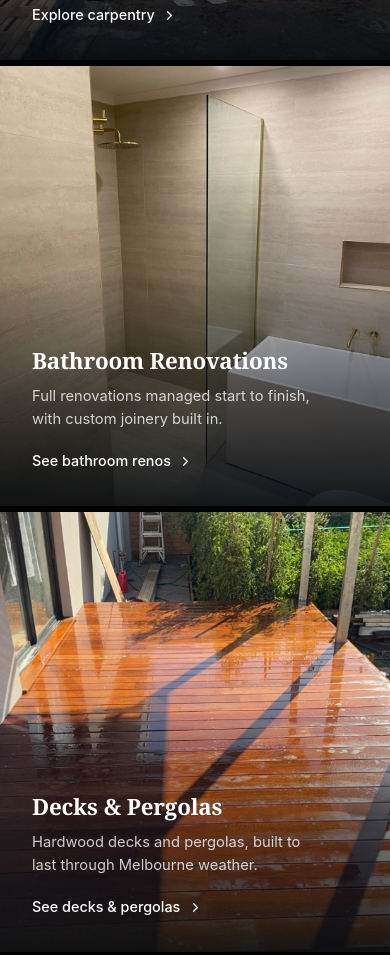
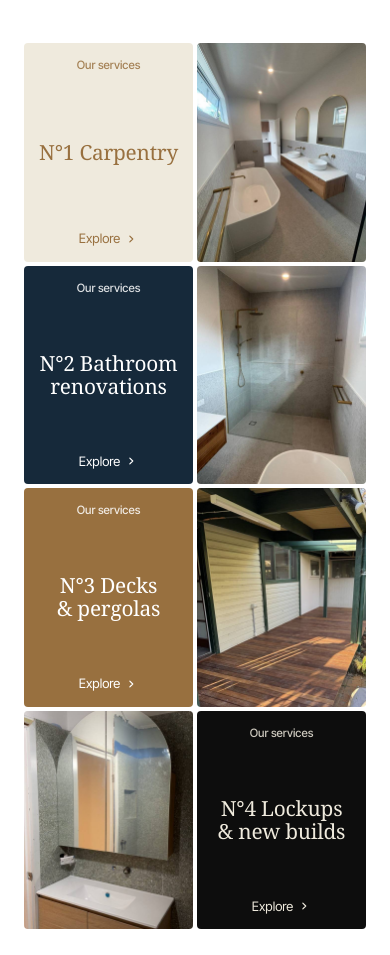
Before and after one commit to suterasites/Timbrbuilt, a plain HTML site: page index.html in a window 390 px wide. Shown: the part 1475-2430 px from the top of the page. Drawn offline with Linux system fonts and the light colour scheme.

Commit message:
Redesign: What we do as a light band with a serif statement and a service tile wall
Hairline + small label + large serif statement (new reusable .intro-head),
then two offset rows of tiles that bleed off both edges: four flat service
tiles (N°1-N°4, cream / logo navy / timber / night) linking to each service
page, interleaved with six project photos. Rows drift +-32px in opposite
directions on scroll (off for reduced motion and on phones). Phones get a
plain two-column grid. Replaces the dark .showcase panels, so the hero no
longer runs straight into another black band.

Co-Authored-By: Claude Opus 5.5 <noreply@anthropic.com>

```diff
--- a/index.html
+++ b/index.html
@@ -191,42 +191,46 @@
     </div>
   </section>
 
-  <!-- WHAT WE DO - showcase -->
-  <section class="showcase bg-navy" id="services">
-    <h2 class="sr-only">What we do</h2>
-    <div class="showcase__row">
-      <a class="showpanel" href="carpentry.html">
-        <img width="619" height="1100" src="Assets/build-cladding.jpg" alt="New build framed and clad by Timbr Built" loading="lazy" decoding="async">
-        <div class="showpanel__body">
-          <h3>Carpentry</h3>
-          <p>Framing, structural and finish carpentry, the craft the whole business is built on.</p>
-          <span class="showpanel__link">Explore carpentry <svg viewBox="0 0 24 24" fill="none" stroke="currentColor" stroke-width="2"><path stroke-linecap="round" stroke-linejoin="round" d="M9 6l6 6-6 6"/></svg></span>
-        </div>
-      </a>
-      <a class="showpanel" href="bathroom-renovations.html">
-        <img width="1050" height="1400" src="Assets/bathroom-featured.jpg" alt="Renovated bathroom with walk-in shower and freestanding bath" loading="lazy" decoding="async">
-        <div class="showpanel__body">
-          <h3>Bathroom Renovations</h3>
-          <p>Full renovations managed start to finish, with custom joinery built in.</p>
-          <span class="showpanel__link">See bathroom renos <svg viewBox="0 0 24 24" fill="none" stroke="currentColor" stroke-width="2"><path stroke-linecap="round" stroke-linejoin="round" d="M9 6l6 6-6 6"/></svg></span>
-        </div>
-      </a>
-      <a class="showpanel" href="decks-pergolas.html">
-        <img width="618" height="1100" src="Assets/deck.jpg" alt="Freshly oiled hardwood deck with pergola" loading="lazy" decoding="async">
-        <div class="showpanel__body">
-          <h3>Decks &amp; Pergolas</h3>
-          <p>Hardwood decks and pergolas, built to last through Melbourne weather.</p>
-          <span class="showpanel__link">See decks &amp; pergolas <svg viewBox="0 0 24 24" fill="none" stroke="currentColor" stroke-width="2"><path stroke-linecap="round" stroke-linejoin="round" d="M9 6l6 6-6 6"/></svg></span>
-        </div>
-      </a>
-      <a class="showpanel" href="lockups-new-builds.html">
-        <img width="787" height="1400" src="Assets/facade-brick-cladding.jpg" alt="New build facade in face brick with white cladding above" loading="lazy" decoding="async">
-        <div class="showpanel__body">
-          <h3>Lockups &amp; New Builds</h3>
-          <p>New-build carpentry to lockup: frames, cladding, windows and doors.</p>
-          <span class="showpanel__link">See new builds <svg viewBox="0 0 24 24" fill="none" stroke="currentColor" stroke-width="2"><path stroke-linecap="round" stroke-linejoin="round" d="M9 6l6 6-6 6"/></svg></span>
-        </div>
-      </a>
+  <!-- WHAT WE DO: hairline + label + serif statement, then two offset rows of service tiles and project photos -->
+  <section class="swall" id="services">
+    <div class="container">
+      <div class="intro-head">
+        <h2 class="intro-head__label">What we do</h2>
+        <p class="intro-head__text">Timbr Built covers the work that turns a plan into a building: framing and structural carpentry, full bathroom renovations, hardwood decks and pergolas, and new builds taken through to lockup. Four kinds of work, one qualified carpenter on the tools, and the same standard on every job.</p>
+      </div>
+    </div>
+    <div class="swall__rows" data-swall>
+      <div class="swall__row">
+        <div class="swall__tile swall__tile--desk"><img width="579" height="750" src="Assets/svc-pergola.jpg" alt="Pergola frame going up over a new deck subfloor" loading="lazy" decoding="async"></div>
+        <a class="swall__tile swall__tile--flat swall__tile--cream" href="carpentry.html">
+          <span class="swall__kicker">Our services</span>
+          <h3 class="swall__title">N°1 Carpentry</h3>
+          <span class="swall__more">Explore <svg viewBox="0 0 24 24" fill="none" stroke="currentColor" stroke-width="2" aria-hidden="true"><path stroke-linecap="round" stroke-linejoin="round" d="M10 7l5 5-5 5"/></svg></span>
+        </a>
+        <div class="swall__tile"><img width="680" height="880" src="Assets/svc-dual-vanity.jpg" alt="Bathroom with freestanding bath, timber double vanity and arched mirrors" loading="lazy" decoding="async"></div>
+        <a class="swall__tile swall__tile--flat swall__tile--slate" href="bathroom-renovations.html">
+          <span class="swall__kicker">Our services</span>
+          <h3 class="swall__title">N°2 Bathroom renovations</h3>
+          <span class="swall__more">Explore <svg viewBox="0 0 24 24" fill="none" stroke="currentColor" stroke-width="2" aria-hidden="true"><path stroke-linecap="round" stroke-linejoin="round" d="M10 7l5 5-5 5"/></svg></span>
+        </a>
+        <div class="swall__tile"><img width="680" height="880" src="Assets/svc-brass-shower.jpg" alt="Walk-in shower with brushed brass fittings" loading="lazy" decoding="async"></div>
+      </div>
+      <div class="swall__row">
+        <div class="swall__tile swall__tile--desk swall__tile--flat swall__tile--slate" aria-hidden="true"></div>
+        <a class="swall__tile swall__tile--flat swall__tile--timber" href="decks-pergolas.html">
+          <span class="swall__kicker">Our services</span>
+          <h3 class="swall__title">N°3 Decks &amp; pergolas</h3>
+          <span class="swall__more">Explore <svg viewBox="0 0 24 24" fill="none" stroke="currentColor" stroke-width="2" aria-hidden="true"><path stroke-linecap="round" stroke-linejoin="round" d="M10 7l5 5-5 5"/></svg></span>
+        </a>
+        <div class="swall__tile"><img width="680" height="880" src="Assets/svc-deck.jpg" alt="New hardwood deck under a covered verandah" loading="lazy" decoding="async"></div>
+        <div class="swall__tile"><img width="680" height="880" src="Assets/svc-arched-cabinet.jpg" alt="Arched mirror cabinet over a timber vanity" loading="lazy" decoding="async"></div>
+        <a class="swall__tile swall__tile--flat swall__tile--night" href="lockups-new-builds.html">
+          <span class="swall__kicker">Our services</span>
+          <h3 class="swall__title">N°4 Lockups &amp; new builds</h3>
+          <span class="swall__more">Explore <svg viewBox="0 0 24 24" fill="none" stroke="currentColor" stroke-width="2" aria-hidden="true"><path stroke-linecap="round" stroke-linejoin="round" d="M10 7l5 5-5 5"/></svg></span>
+        </a>
+        <div class="swall__tile swall__tile--desk"><img width="680" height="880" src="Assets/svc-framing.jpg" alt="Arched window framed in timber" loading="lazy" decoding="async"></div>
+      </div>
     </div>
   </section>
 
--- a/main.js
+++ b/main.js
@@ -84,3 +84,25 @@
     bar.classList.toggle('is-solid', entries[0].intersectionRatio < 1);
   }, { rootMargin: '-' + (bar.offsetHeight - 4) + 'px 0px 0px 0px', threshold: 1 }).observe(tabs);
 })();
+
+/* What we do: the two tile rows drift in opposite directions as the section scrolls past */
+(function () {
+  var wall = document.querySelector('[data-swall]');
+  if (!wall || window.matchMedia('(prefers-reduced-motion: reduce)').matches) return;
+  var rows = wall.querySelectorAll('.swall__row');
+  var wide = window.matchMedia('(min-width: 761px)');
+  var ticking = false;
+  function update() {
+    ticking = false;
+    if (!wide.matches) { rows.forEach(function (r) { r.style.transform = ''; }); return; }
+    var box = wall.getBoundingClientRect(), vh = window.innerHeight;
+    if (box.bottom < 0 || box.top > vh) return;
+    var x = ((vh - box.top) / (vh + box.height) - 0.5) * 64; // +-32px across the pass
+    rows[0].style.transform = 'translateX(' + x.toFixed(1) + 'px)';
+    rows[1].style.transform = 'translateX(' + (-x).toFixed(1) + 'px)';
+  }
+  function onScroll() { if (!ticking) { ticking = true; requestAnimationFrame(update); } }
+  window.addEventListener('scroll', onScroll, { passive: true });
+  window.addEventListener('resize', onScroll);
+  update();
+})();
--- a/styles.css
+++ b/styles.css
@@ -15,6 +15,7 @@
   --navy:        #1A1A1A;
   --navy-900:    #000000;
   --night:       #0D0D0D;
+  --slate:       #16293A;
   --navy-800:    #121212;
   --navy-600:    #333333;
   --timber:      #B08553;
@@ -541,26 +542,55 @@ body.menu-open .menu-overlay { transform: translateY(0); visibility: visible; }
 }
 
 /* ==========================================================================
-   Full-bleed image showcase (What We Do) - dark frame, overlaid serif titles
+   Section intro (redesign): hairline, small label, large serif statement
    ========================================================================== */
-.showcase { background: var(--navy-900); padding: 0 0 5rem; }
-.showcase__row { display: grid; grid-template-columns: repeat(4, 1fr); gap: 6px; }
-.showpanel { position: relative; display: block; height: 600px; overflow: hidden; background: #10161d; }
-.showpanel img { width: 100%; height: 100%; object-fit: cover; transition: transform .7s var(--ease); }
-.showpanel:hover img { transform: scale(1.05); }
-.showpanel::after {
-  content: ""; position: absolute; inset: 0; pointer-events: none;
-  background: linear-gradient(to top, rgba(8,12,16,.92) 0%, rgba(8,12,16,.55) 26%, rgba(8,12,16,.05) 52%, transparent 68%);
+.intro-head { padding-top: 1rem; border-top: 1px solid var(--line); font-family: var(--font-sans); }
+.intro-head__label { margin-bottom: 1.15rem; color: var(--ink); font-family: var(--font-sans); font-size: 13px; font-weight: 500; line-height: 1.3; letter-spacing: 0; }
+.intro-head__text {
+  max-width: 1150px; color: var(--ink); font-family: Georgia, "Times New Roman", serif;
+  font-size: clamp(1.35rem, 2.05vw, 1.85rem); line-height: 1.16; letter-spacing: -.01em; text-wrap: pretty;
 }
-.showpanel__body { position: absolute; left: 0; right: 0; bottom: 0; z-index: 2; padding: 2rem; color: #fff; }
-.showpanel__body h3 { font-family: Georgia, "Times New Roman", serif; color: #fff; font-weight: 600; font-size: clamp(1.4rem, 1.6vw, 1.85rem); line-height: 1.1; letter-spacing: -.01em; margin-bottom: .7rem; }
-.showpanel__body p { color: rgba(255,255,255,.78); font-size: .92rem; line-height: 1.55; margin-bottom: 1rem; max-width: 30ch; }
-.showpanel__link { display: inline-flex; align-items: center; gap: .45rem; color: #fff; font-weight: 500; font-size: .9rem; }
-.showpanel__link svg { width: 15px; height: 15px; transition: transform .2s var(--ease); }
-.showpanel:hover .showpanel__link svg { transform: translateX(4px); }
-.showpanel:focus-visible { outline: 3px solid var(--timber-light); outline-offset: -3px; }
-@media (max-width: 1100px){ .showcase__row { grid-template-columns: repeat(2, 1fr); } .showpanel { height: 520px; } }
-@media (max-width: 600px){ .showcase__row { grid-template-columns: 1fr; } .showpanel { height: 440px; } }
+
+/* ==========================================================================
+   What we do (redesign): two offset rows of service tiles and project photos
+   that bleed off both edges and drift apart on scroll (main.js)
+   ========================================================================== */
+.swall { --t: 23.2vw; padding: clamp(4rem, 6.5vw, 6rem) 0 clamp(4rem, 7vw, 6.5rem); overflow: hidden; background: var(--white); font-family: var(--font-sans); }
+.swall__rows { display: grid; gap: 4px; margin-top: clamp(3.5rem, 9vw, 8.5rem); }
+.swall__row { display: flex; gap: 4px; width: max-content; will-change: transform; }
+.swall__row:first-child { margin-left: calc(var(--t) * -.375); }
+.swall__row:last-child { margin-left: calc(var(--t) * -.9); }
+.swall__tile { position: relative; flex: none; width: var(--t); aspect-ratio: 334 / 432; overflow: hidden; border-radius: 4px; background: var(--stone); }
+.swall__tile img { width: 100%; height: 100%; object-fit: cover; }
+.swall__tile--flat {
+  display: flex; flex-direction: column; align-items: center; justify-content: space-between;
+  padding: 1.5rem 1.25rem; text-align: center;
+}
+.swall__kicker { font-size: 11.5px; font-weight: 500; line-height: 1.2; opacity: .85; }
+.swall__title {
+  color: inherit; font-family: Georgia, "Times New Roman", serif; font-size: clamp(1.25rem, 1.95vw, 1.85rem);
+  font-weight: 400; line-height: 1.1; letter-spacing: -.01em; text-wrap: balance;
+}
+.swall__more { display: inline-flex; align-items: center; gap: 4px; font-size: 13px; line-height: 1; }
+.swall__more svg { width: 14px; height: 14px; transition: transform .2s var(--ease); }
+a.swall__tile:hover .swall__more svg { transform: translateX(3px); }
+a.swall__tile:focus-visible { outline: 2px solid var(--timber); outline-offset: 2px; }
+.swall__tile--cream  { background: var(--cream); color: var(--timber-600); }
+.swall__tile--slate  { background: var(--slate); color: #fff; }
+.swall__tile--timber { background: var(--timber-600); color: #fff; }
+.swall__tile--night  { background: var(--night); color: var(--cream); }
+
+/* phones: a plain two-column grid, the edge-only tiles dropped */
+@media (max-width: 760px){
+  .swall__rows { margin-left: 1.5rem; margin-right: 1.5rem; }
+  .swall__row,
+  .swall__row:first-child,
+  .swall__row:last-child { display: grid; grid-template-columns: 1fr 1fr; width: auto; margin-left: 0; }
+  .swall__tile { width: auto; }
+  .swall__tile--desk { display: none; }
+  .swall__tile--flat { padding: 1rem .75rem; }
+  .swall__title { font-size: 1.3rem; }
+}
 
 /* ==========================================================================
    Rich footer: nav + services + reach + cream CTA cards
```
Also changed, not shown: Assets/svc-arched-cabinet.jpg (added), Assets/svc-brass-shower.jpg (added), Assets/svc-deck.jpg (added), Assets/svc-dual-vanity.jpg (added), Assets/svc-framing.jpg (added), Assets/svc-pergola.jpg (added).
